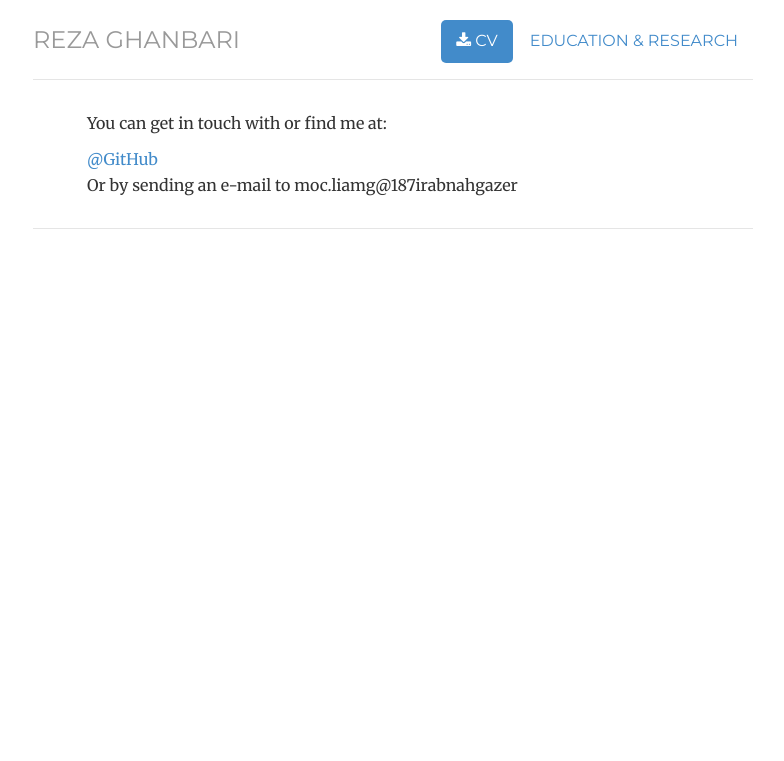
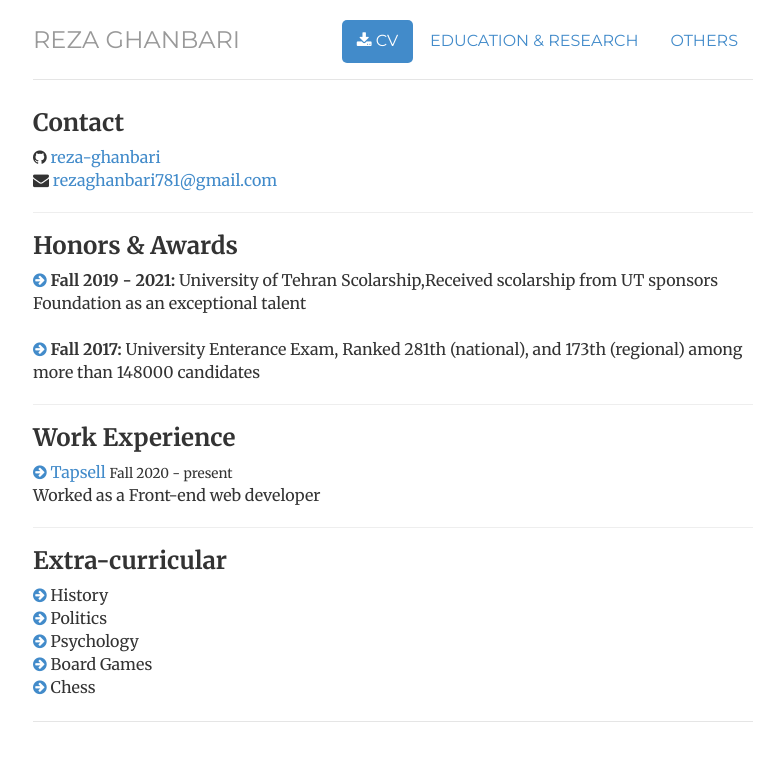
Before and after one commit to reza-ghanbari/reza-ghanbari.github.io, a Jekyll site: the page built from contact/index.html, in a window 1280 px wide. Shown: the top 761 px of the page, without its empty margins (247-1031 px from the left). Built offline with Jekyll 4.4.1, drawn with Linux system fonts in a browser that asks for light colours; nearby versions of some CDN libraries.

Commit message:
Add other info page

```diff
--- a/_includes/header.html
+++ b/_includes/header.html
@@ -1,7 +1,7 @@
 <div class="header">
 	<ul class="nav nav-pills pull-right">
 		<li class="mx-1">
-			<a href="files/Reza-Ghanbari-CV.pdf" title="CV" class="btn-primary">
+			<a href="files/Reza-Ghanbari-CV.pdf" title="CV" class="btn-primary hover-color">
 				<i class="fa fa-download" aria-hidden="true"></i>
 				CV
 			</a>
@@ -9,7 +9,7 @@
 		<li class="mx-1"><a href="/education" title="Education">Education & Research</a></li>
 		<!-- <li class="{{ page.notes }}"><a href="/notes" title="Research Experince">Research</a></li> -->
 		<!-- <li class="{{ page.notes }}"><a href="/notes" title="Projects">Projects</a></li> -->
-		<!-- <li class="{{ page.contact }}"><a href="/contact" title="Contact">Contact</a></li> -->
+		<li><a href="/contact" title="Other Info">Others</a></li>
 	</ul>
 	<h3 class="text-muted"><a href="/">Reza Ghanbari</a></h3>
 </div> <!-- /header -->
--- a/contact/index.html
+++ b/contact/index.html
@@ -7,18 +7,75 @@ notes: passive
 contact: active
 description: Contact information for Jonathan McGlone, a Librarian, Front-End Developer, Digital Publisher, Project Manager, Music Enthusiast, and Web Noodler living and working in Michigan.
 ---
-<div class="contact">
+<div>
 
-	<p>You can get in touch with or find me at:</p>
+	<h3>Contact</h3>
+	<div>
+		<i class="fa fa-github" aria-hidden="true"></i>
+		<a href="http://github.com/reza-ghanbari" target="_blank">reza-ghanbari</a>
+	</div>
+	<div>
+		<i class="fa fa-envelope"></i>
+		<a href="mailto:rezaghanbari781@gmail.com">rezaghanbari781@gmail.com</a>
+	</div>
 
-	<ul class="list-unstyled">
-	<li><a href="http://github.com/reza-ghanbari">@GitHub</a></li>
-	<!-- <li><a href="http://jsfiddle.net/user/jmcglone/fiddles/">@jsfiddle</a></li> -->
-	<!-- <li><a href="http://www.discogs.com/user/jwmcglone">@Discogs</a></li> -->
-	<!-- <li><a href="http://www.mixcloud.com/jwmcglone/">@Mixcloud</a></li> -->
-	<!-- <li><a href="http://soundcloud.com/jwmcglone">@SoundCloud</a></li> -->
-	<!-- <li><a href="http://dribbble.com/jmcglone">@Dribbble</a></li> -->
-	<li>Or by sending an e-mail to <span class="obfuscate">rezaghanbari781@gmail.com</span></li>
-	</ul>
+	<hr>
+	<h3>Honors & Awards</h3>
+	<div>
+		<div>
+			<i class="fa fa-arrow-circle-right text-primary"></i>
+			<span style="text-align: justify;">
+				<strong>Fall 2019 - 2021:</strong>
+				University of Tehran Scolarship,Received scolarship from UT sponsors Foundation as an exceptional talent
+			</span>
+		</div>
+		<br>
+		<div>
+			<i class="fa fa-arrow-circle-right text-primary"></i>
+			<span style="text-align: justify;">
+				<strong>Fall 2017:</strong>
+				University Enterance Exam, Ranked 281th (national), and 173th (regional) among more than 148000 candidates
+			</span>
+		</div>
+	</div>
 
+	<hr>
+	<h3>Work Experience</h3>
+	<div>
+		<div>
+			<i class="fa fa-arrow-circle-right text-primary"></i>
+			<a href="https://tapsell.ir/en/">Tapsell</a>
+			<small>Fall 2020 - present</small>
+			<br>
+			<span style="text-align: justify;">
+				Worked as a Front-end web developer
+			</span>
+		</div>
+	</div>
+
+	<hr>
+	<h3>Extra-curricular</h3>
+	<div>
+		<div>
+			<i class="fa fa-arrow-circle-right text-primary"></i>
+			History
+		</div>
+		<div>
+			<i class="fa fa-arrow-circle-right text-primary"></i>
+			Politics
+		</div>
+		<div>
+			<i class="fa fa-arrow-circle-right text-primary"></i>
+			Psychology
+		</div>
+		<div>
+			<i class="fa fa-arrow-circle-right text-primary"></i>
+			Board Games
+		</div>
+		<div>
+			<i class="fa fa-arrow-circle-right text-primary"></i>
+			Chess
+		</div>
+	</div>
+	<br>
 </div>
--- a/css/style.css
+++ b/css/style.css
@@ -100,6 +100,10 @@ pre.prettyprint { padding: 10px !important; margin: 40px; font-size: 12px;}
 	background-color: #428bca;
 }
 
+.hover-color:hover {
+	background-color: #428bca67 !important;
+}
+
 .text-primary {
 	color: #428bca;
 }
```
